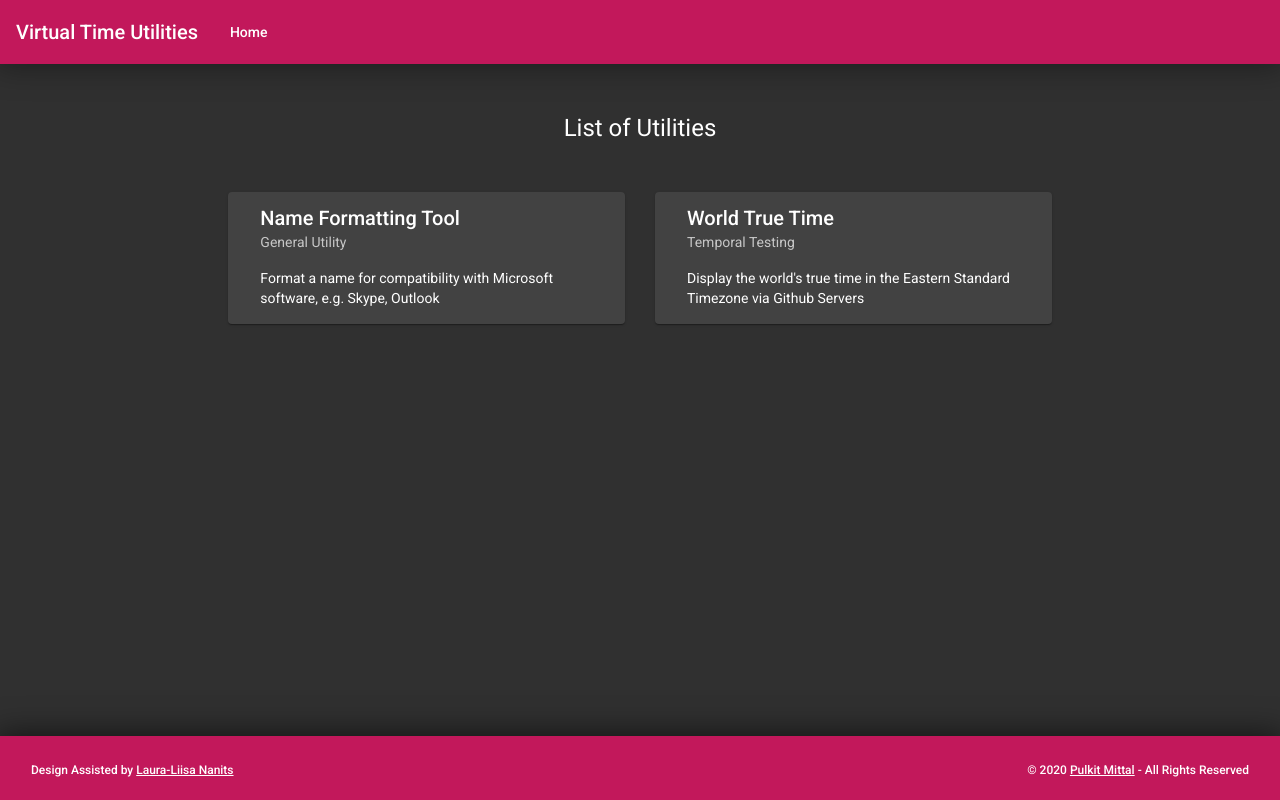
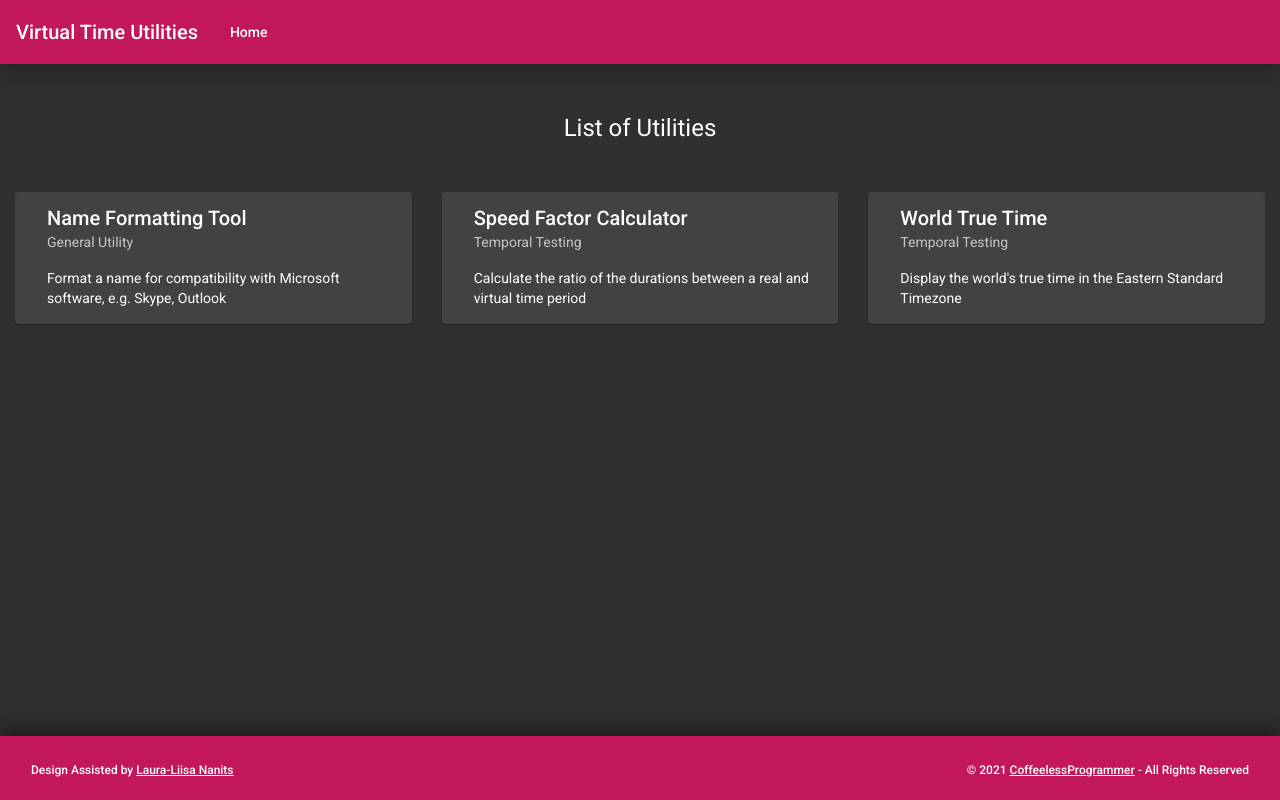
Before and after one commit to CoffeelessProgrammer/virtual-time-utilities, an Angular app: page /public/home in a window 1280 px wide. Built offline with nearby package versions, Linux system fonts and the light colour scheme; what @ngx-loading-bar/router would draw is missing.

Commit message:
Updated portfolio links in footer

```diff
--- a/src/app/app-routing.module.ts
+++ b/src/app/app-routing.module.ts
@@ -18,7 +18,7 @@ const routes: Routes = [
     children: [
       { path: '', redirectTo: 'home', pathMatch: 'full' },
       { path: 'home', component: HomeComponent },
-      { path: 'speed-factor-hidden', component: SpeedFactorComponent },
+      { path: 'speed-factor', component: SpeedFactorComponent },
       { path: 'true-time', component: TrueTimeComponent },
       { path: 'format-name', component: FormatFullNameComponent },
       { path: 'login', component: AccessRestrictedComponent },
--- a/src/app/public/layout/footer/footer.component.html
+++ b/src/app/public/layout/footer/footer.component.html
@@ -7,13 +7,13 @@
                 <div class="col-sm-5 text-sm-left">
                     <span class="footer-text">Design Assisted by
                         <a class="resume-plug"
-                            href="https://www.linkedin.com/in/laurana/" target="_blank">Laura-Liisa Nanits</a>
+                            href="https://github.com/laulina" target="_blank">Laura-Liisa Nanits</a>
                     </span>
                 </div>
                 <div class="col-sm-7 text-sm-right d-none d-sm-block">
-                    <span class="footer-text">© 2020
+                    <span class="footer-text">© 2021
                         <a class="resume-plug"
-                            href="https://www.linkedin.com/in/onbeatpanda/" target="_blank">Pulkit Mittal</a>
+                            href="https://github.com/Ryo112358" target="_blank">CoffeelessProgrammer</a>
                         - All Rights Reserved
                     </span>
                 </div>
@@ -48,9 +48,9 @@
         <div class="container-fluid">
             <div class="row text-center">
                 <div class="col">
-                    <span class="footer-text">© 2020
+                    <span class="footer-text">© 2021
                         <a class="resume-plug"
-                            href="https://bit.ly/fortoilymop" target="_blank">Pulkit Mittal</a>
+                            href="https://github.com/Ryo112358" target="_blank">CoffeelessProgrammer</a>
                         - All Rights Reserved
                     </span>
                 </div>
--- a/src/assets/public-utilities.json
+++ b/src/assets/public-utilities.json
@@ -6,9 +6,15 @@
         "description": "Format a name for compatibility with Microsoft software, e.g. Skype, Outlook"
     },
     {
+        "routePath": "/public/speed-factor",
+        "title": "Speed Factor Calculator",
+        "category": "Temporal Testing",
+        "description": "Calculate the ratio of the durations between a real and virtual time period"
+    },
+    {
         "routePath": "/public/true-time",
         "title": "World True Time",
         "category": "Temporal Testing",
-        "description": "Display the world's true time in the Eastern Standard Timezone via Github Servers"
+        "description": "Display the world's true time in the Eastern Standard Timezone"
     }
 ]
```
